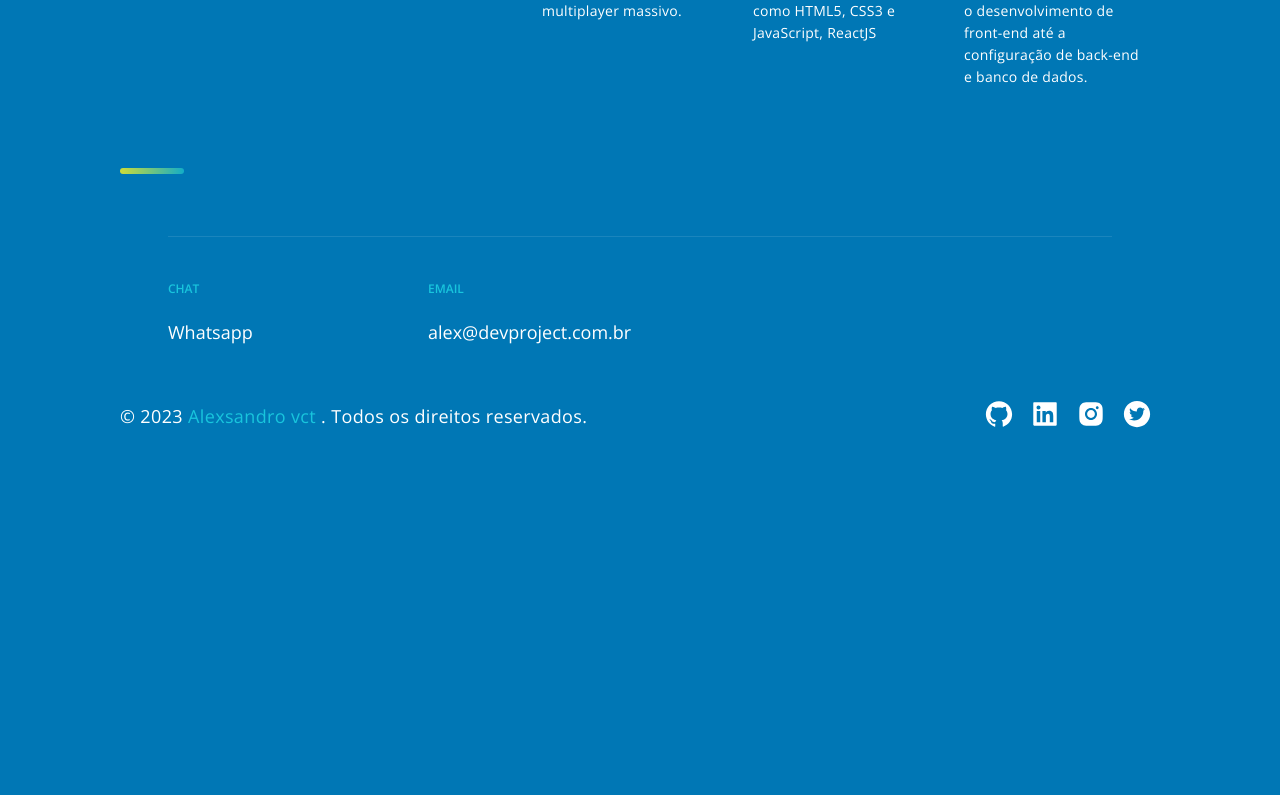
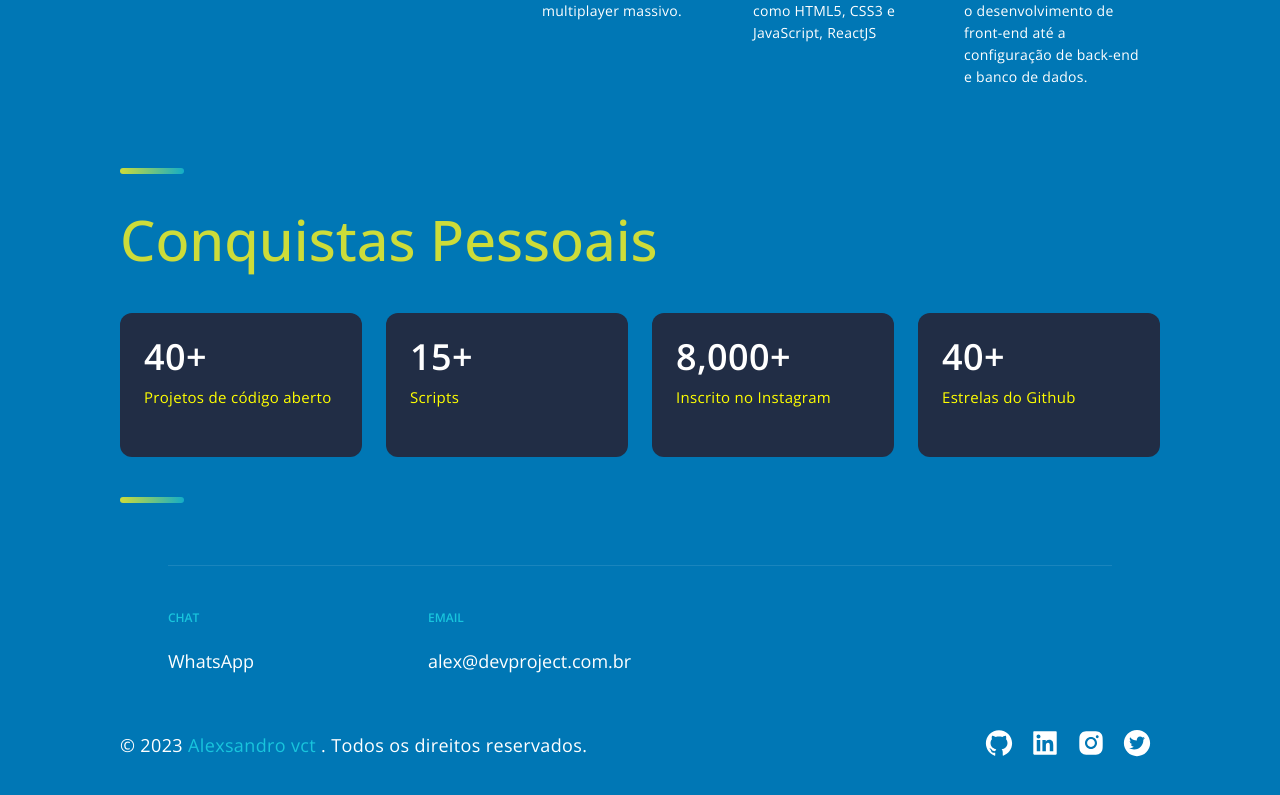
Before and after one commit to AlexsandroVcT/Portfolio-NextJS, a Next.js app: page / in a window 1280 px wide. Shown: the part 4937-5732 px from the top of the page. Before the commit the page ends 5427 px from the top, so only its background shows below. Built offline with nearby package versions, Linux system fonts and the light colour scheme.

Commit message:
iprementação conquistas

```diff
--- a/src/components/Acomplishments/Acomplishments.js
+++ b/src/components/Acomplishments/Acomplishments.js
@@ -10,11 +10,12 @@ import { Box, Boxes, BoxNum, BoxText } from "./AcomplishmentsStyles";
 const data = [
   { number: 40, text: "Projetos de código aberto" },
   { number: 15, text: "Scripts" },
-  { number: 7000, text: "Inscrito no Instagram" },
+  { number: 8000, text: "Inscrito no Instagram" },
   { number: 40, text: "Estrelas do Github" },
 ];
 
 export default function Acomplishments() {
+  return (
     <Section>
       <SectionTitle>Conquistas Pessoais</SectionTitle>
       <Boxes>
@@ -26,5 +27,6 @@ export default function Acomplishments() {
         ))}
       </Boxes>
       <SectionDivider />
-  </Section>;
+    </Section>
+  );
 }
--- a/src/components/Footer/Footer.js
+++ b/src/components/Footer/Footer.js
@@ -30,7 +30,7 @@ export default function Footer() {
               href="https://api.whatsapp.com/send?phone=5582981949926&text=%20Oi Alexsandro,%20%20Tudo bem? vim através do seu portfólio"
               target="_blank"
             >
-              Whatsapp
+              WhatsApp
             </LinkItem>
           </LinkColumn>
           <LinkColumn>
--- a/src/constants/constants.js
+++ b/src/constants/constants.js
@@ -67,7 +67,7 @@ export const TimeLineData = [
     text: "Pawn uma linguagem de programação usada para desenvolver mods e scripts para o popular jogo GTA San Andreas.",
   },
   {
-    year: 2022,
+    year: 2020,
     text: "Acabo de concluir uma formação em informática avançada, onde adquiri um sólido conhecimento em programação",
   },
   {
```
Lines whose indentation alone changed are shown as unchanged.
